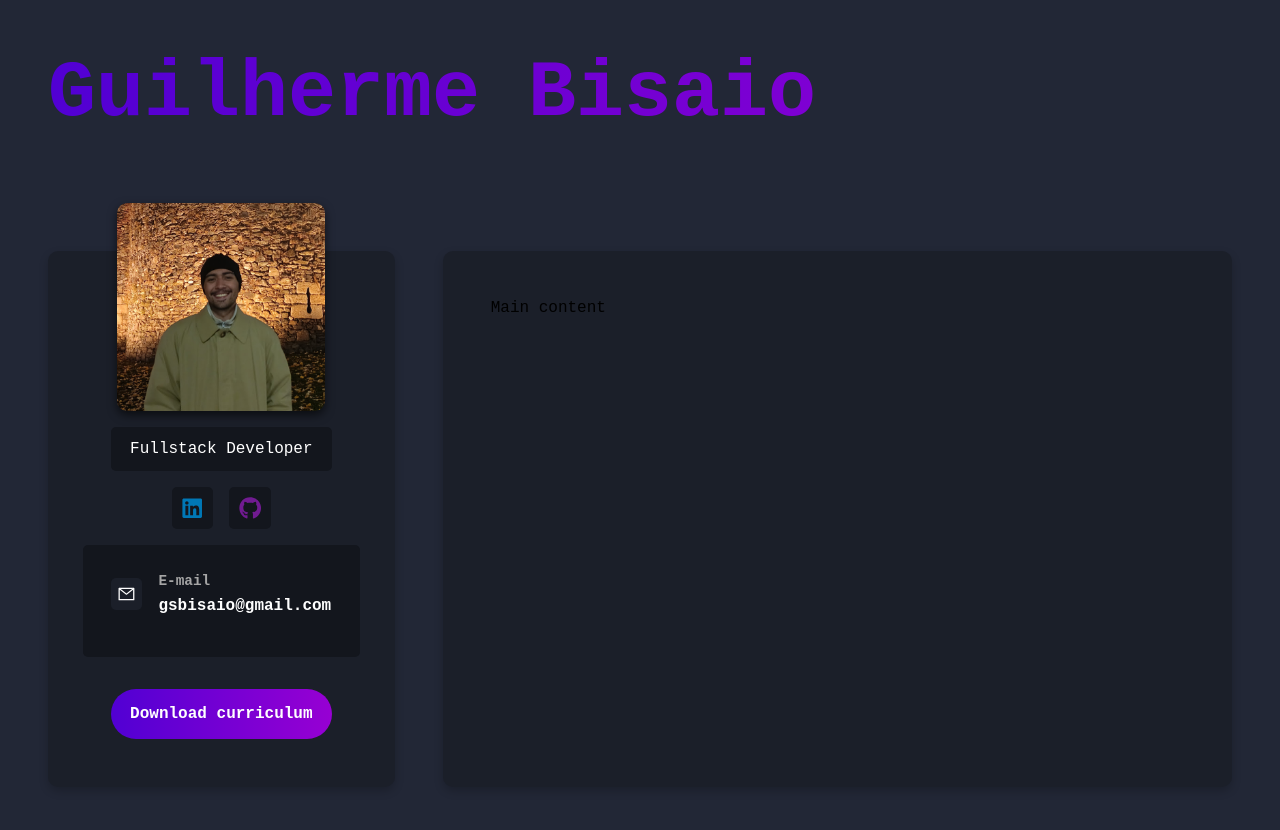
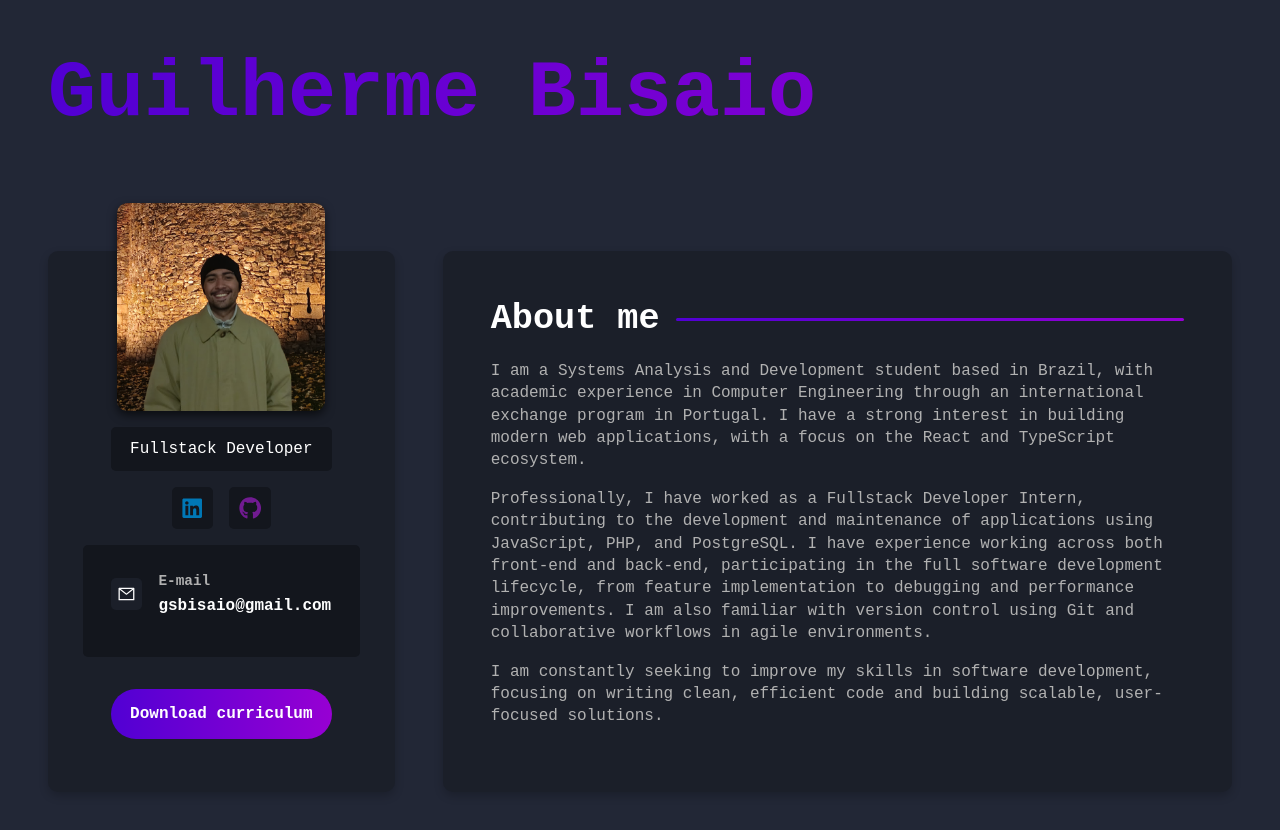
Before and after one commit to bisaio/portfolio-react-sass, a React app in the folder portfolio/: page / in a window 1280 px wide. Shown: the top 830 px of the page. Built offline with nearby package versions, Linux system fonts and the light colour scheme; the HTML template or start-up script is replaced by a standard one.

Commit message:
FEAT: finalizando about

```diff
--- /dev/null
+++ b/portfolio/src/components/AboutContainer.tsx
@@ -0,0 +1,10 @@
+export default function AboutContainer() {
+    return (
+        <section className="about">
+            <h2>About me</h2>
+            <p>I am a Systems Analysis and Development student based in Brazil, with academic experience in Computer Engineering through an international exchange program in Portugal. I have a strong interest in building modern web applications, with a focus on the React and TypeScript ecosystem.</p>
+            <p>Professionally, I have worked as a Fullstack Developer Intern, contributing to the development and maintenance of applications using JavaScript, PHP, and PostgreSQL. I have experience working across both front-end and back-end, participating in the full software development lifecycle, from feature implementation to debugging and performance improvements. I am also familiar with version control using Git and collaborative workflows in agile environments.</p>
+            <p>I am constantly seeking to improve my skills in software development, focusing on writing clean, efficient code and building scalable, user-focused solutions.</p>
+        </section>
+    )
+}
--- a/portfolio/src/components/ContactInfo.tsx
+++ b/portfolio/src/components/ContactInfo.tsx
@@ -1,4 +1,4 @@
-import { AiOutlineMail, AiFillEnvironment } from 'react-icons/ai'
+import { AiOutlineMail } from 'react-icons/ai'
 import '../styles/components/contactinfo.sass'
 
 export default function ContactInfo() {
--- a/portfolio/src/components/MainContent.tsx
+++ b/portfolio/src/components/MainContent.tsx
@@ -1,9 +1,14 @@
 import '../styles/components/maincontent.sass'
+import AboutContainer from './AboutContainer'
+import ProjectsContainer from './ProjectsContainer'
+import TechnologiesContainer from './TechnologiesContainer'
 
 export default function MainContent() {
     return (
         <main className='main-content'>
-            <p>Main content</p>
+            <AboutContainer />
+            <TechnologiesContainer />
+            <ProjectsContainer />
         </main>
     )
 }
--- /dev/null
+++ b/portfolio/src/components/ProjectsContainer.tsx
@@ -0,0 +1,5 @@
+export default function ProjectsContainer() {
+    return (
+        <div></div>
+    )
+}
--- /dev/null
+++ b/portfolio/src/components/TechnologiesContainer.tsx
@@ -0,0 +1,5 @@
+export default function TechnologiesContainer() {
+    return (
+        <div></div>
+    )
+}
--- a/portfolio/src/styles/components/maincontent.sass
+++ b/portfolio/src/styles/components/maincontent.sass
@@ -1,4 +1,5 @@
 @use '../variables'
+@use '../mixins'
 
 .main-content
     background-color: variables.$bg-color
@@ -6,3 +7,27 @@
     border-radius: variables.$container-boder-radius
     padding: 3rem
     box-shadow: 0 4px 10px #00000033
+
+    section
+        display: flex
+        flex-direction: column
+
+    h2
+        color: variables.$text-color
+        font-size: 2.2rem
+        margin-bottom: 1.3rem
+        @include mixins.center
+        justify-content: start
+        gap: 1rem
+
+        &:after
+          @include mixins.gradient-border
+
+    p
+        color: variables.$text-color-secondary
+        margin-bottom: 1rem
+        line-height: 1.4rem
+
+    .btn
+        @include mixins.btn
+        align-self: start
--- a/portfolio/src/styles/mixins.sass
+++ b/portfolio/src/styles/mixins.sass
@@ -11,3 +11,10 @@
     background: variables.$gradient
     text-decoration: none
     border-radius: 3rem
+
+@mixin gradient-border
+    content: ""
+    background: variables.$gradient
+    height:  3px
+    flex-grow: 1
+    border-radius: variables.$container-boder-radius
--- a/portfolio/src/styles/variables.sass
+++ b/portfolio/src/styles/variables.sass
@@ -1,7 +1,7 @@
 $font-stack: "Courier New"
 
 $text-color: #FFF
-$text-color-secondary: #A6A6A6
+$text-color-secondary: #B1B1B1
 $body-bg-color: #222736
 $bg-color: #1B1F29
 $bg-color-secondary: #13161d
```
